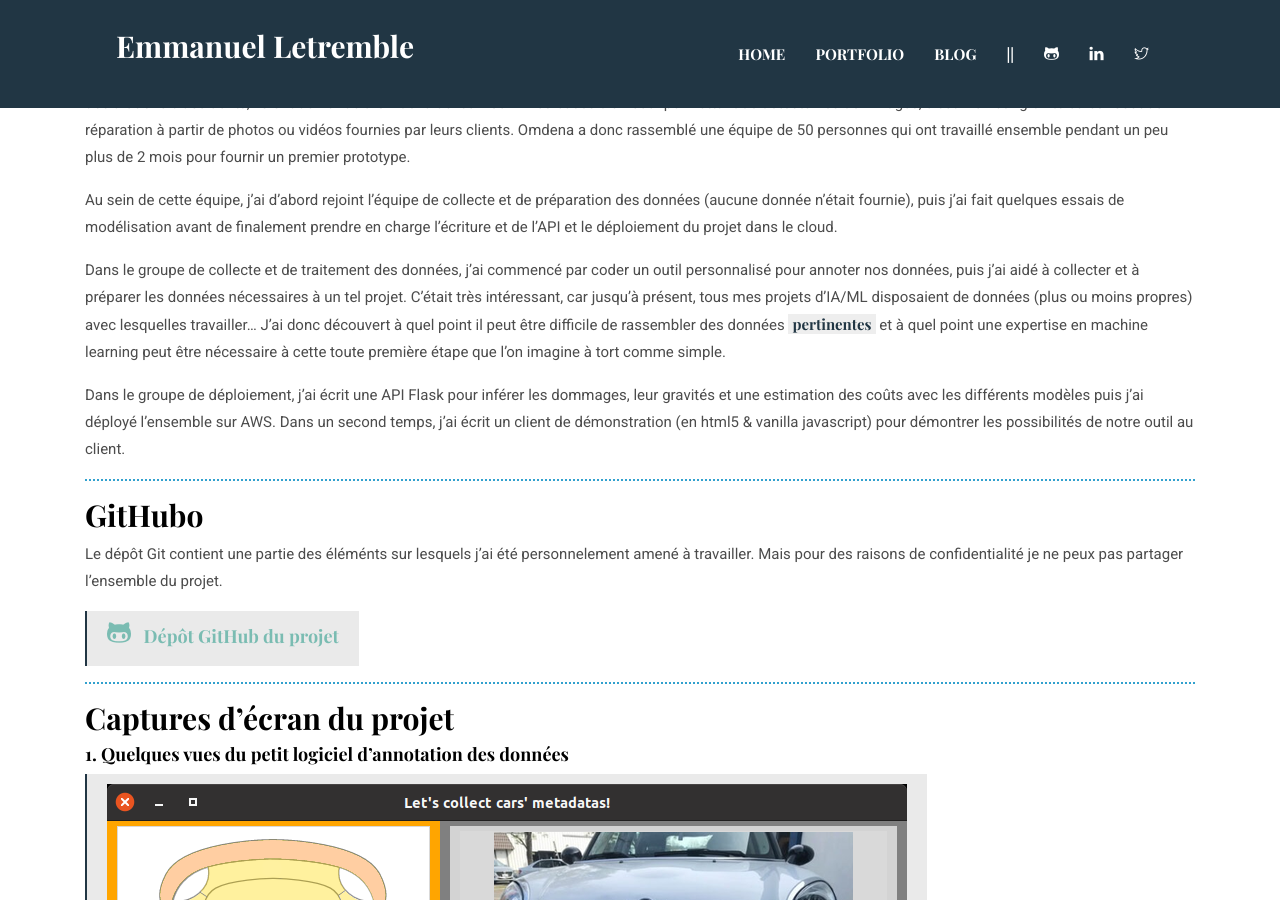
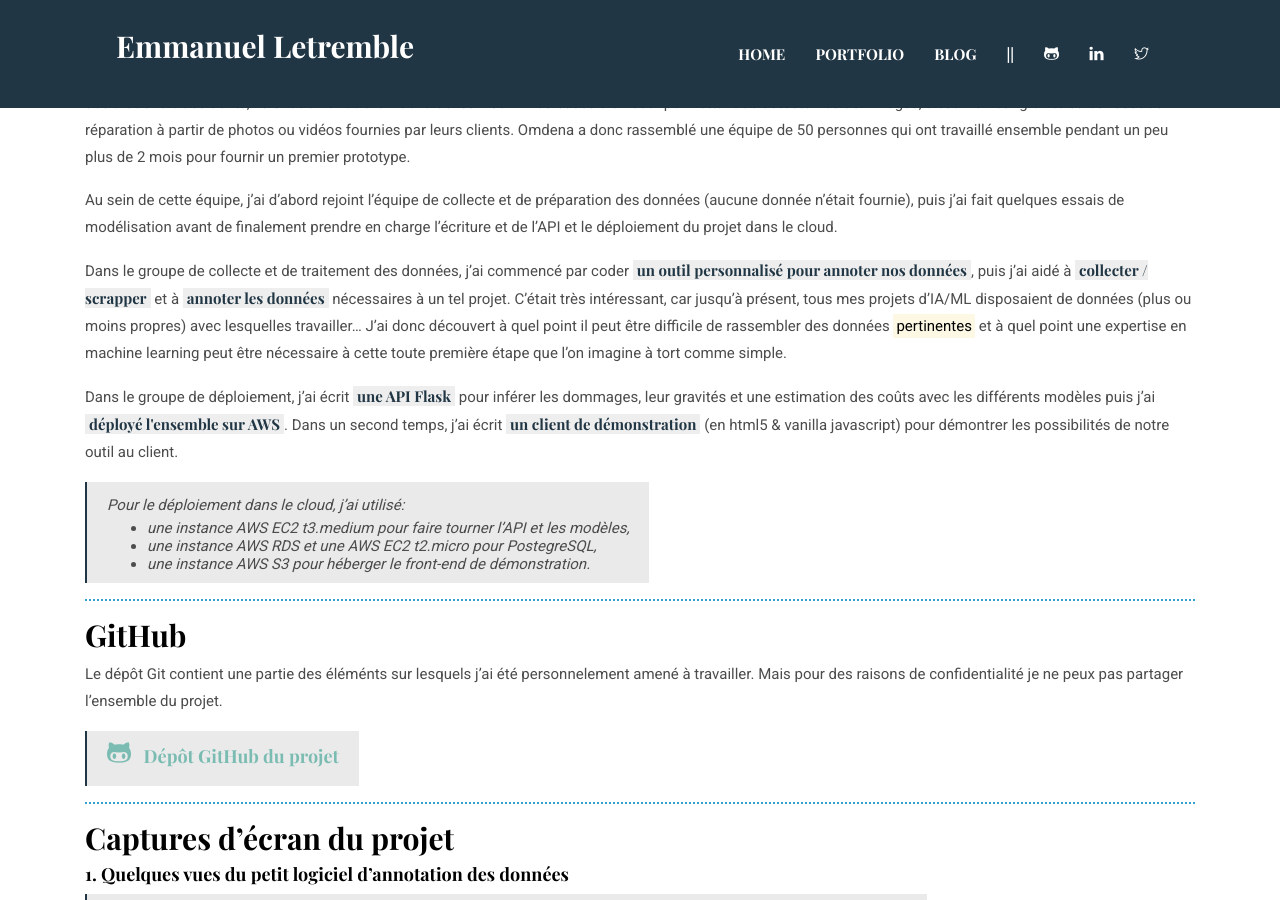
Before and after one commit to Valkea/Valkea.github.io, a Jekyll site: the page built from _posts/2023-04-05-AI-Omdena_MyCover.markdown, in a window 1280 px wide and 900 px high, scrolled down 1355 px. Built offline with Jekyll 4.4.1, drawn with Linux system fonts in a browser that asks for light colours; some of the changed text lies outside the part shown.

Commit message:
refactor: add API schema + AWS details

```diff
--- a/_posts/2023-04-05-AI-Omdena_MyCover.markdown
+++ b/_posts/2023-04-05-AI-Omdena_MyCover.markdown
@@ -16,13 +16,17 @@
 
 Au sein de cette équipe, j'ai d'abord rejoint l'équipe de collecte et de préparation des données (aucune donnée n'était fournie), puis j'ai fait quelques essais de modélisation avant de finalement prendre en charge l'écriture et de l'API et le déploiement du projet dans le cloud.
 
-Dans le groupe de collecte et de traitement des données, j'ai commencé par coder un outil personnalisé pour annoter nos données, puis j'ai aidé à collecter et à préparer les données nécessaires à un tel projet. C'était très intéressant, car jusqu'à présent, tous mes projets d'IA/ML disposaient de données (plus ou moins propres) avec lesquelles travailler... J'ai donc découvert à quel point il peut être difficile de rassembler des données `pertinentes` et à quel point une expertise en machine learning peut être nécessaire à cette toute première étape que l'on imagine à tort comme simple.
+Dans le groupe de collecte et de traitement des données, j'ai commencé par coder `un outil personnalisé pour annoter nos données`, puis j'ai aidé à `collecter / scrapper` et à `annoter les données` nécessaires à un tel projet. C'était très intéressant, car jusqu'à présent, tous mes projets d'IA/ML disposaient de données (plus ou moins propres) avec lesquelles travailler... J'ai donc découvert à quel point il peut être difficile de rassembler des données <mark>pertinentes</mark> et à quel point une expertise en machine learning peut être nécessaire à cette toute première étape que l'on imagine à tort comme simple.
 
-Dans le groupe de déploiement, j'ai écrit une API Flask pour inférer les dommages, leur gravités et une estimation des coûts avec les différents modèles puis j'ai déployé l'ensemble sur AWS. Dans un second temps, j'ai écrit un client de démonstration (en html5 & vanilla javascript) pour démontrer les possibilités de notre outil au client.
+Dans le groupe de déploiement, j'ai écrit `une API Flask` pour inférer les dommages, leur gravités et une estimation des coûts avec les différents modèles puis j'ai `déployé l'ensemble sur AWS`. Dans un second temps, j'ai écrit `un client de démonstration` (en html5 & vanilla javascript) pour démontrer les possibilités de notre outil au client.
 
+> Pour le déploiement dans le cloud, j'ai utilisé:
+> - une instance AWS EC2 t3.medium pour faire tourner l'API et les modèles,
+> - une instance AWS RDS et une AWS EC2 t2.micro pour PostegreSQL,
+> - une instance AWS S3 pour héberger le front-end de démonstration.
 
 ---
-### GitHubo
+### GitHub
 
 Le dépôt Git contient une partie des éléménts sur lesquels j'ai été personnelement amené à travailler. Mais pour des raisons de confidentialité je ne peux pas partager l'ensemble du projet.
 
@@ -43,9 +47,12 @@
 
 > <input type='image' src='{{site.baseurl}}/assets/images/portfolio/MyCover/05.png' class='screenshots'>
 
-##### 3. Une vue simplifiée des points d'entrée de l'API
+##### 3. Le schéma de fonctionnement de l'API et une vue simplifiée des points d'entrée
+
+> <input type='image' src='{{site.baseurl}}/assets/images/portfolio/MyCover/10.jpg' class='screenshots'>
 
 > <input type='image' src='{{site.baseurl}}/assets/images/portfolio/MyCover/06.png' class='screenshots'>
+
 
 ##### 4. Quelques vues du client html / javascript
 
```
Also changed, not shown: assets/images/portfolio/MyCover/10.jpg (added).
